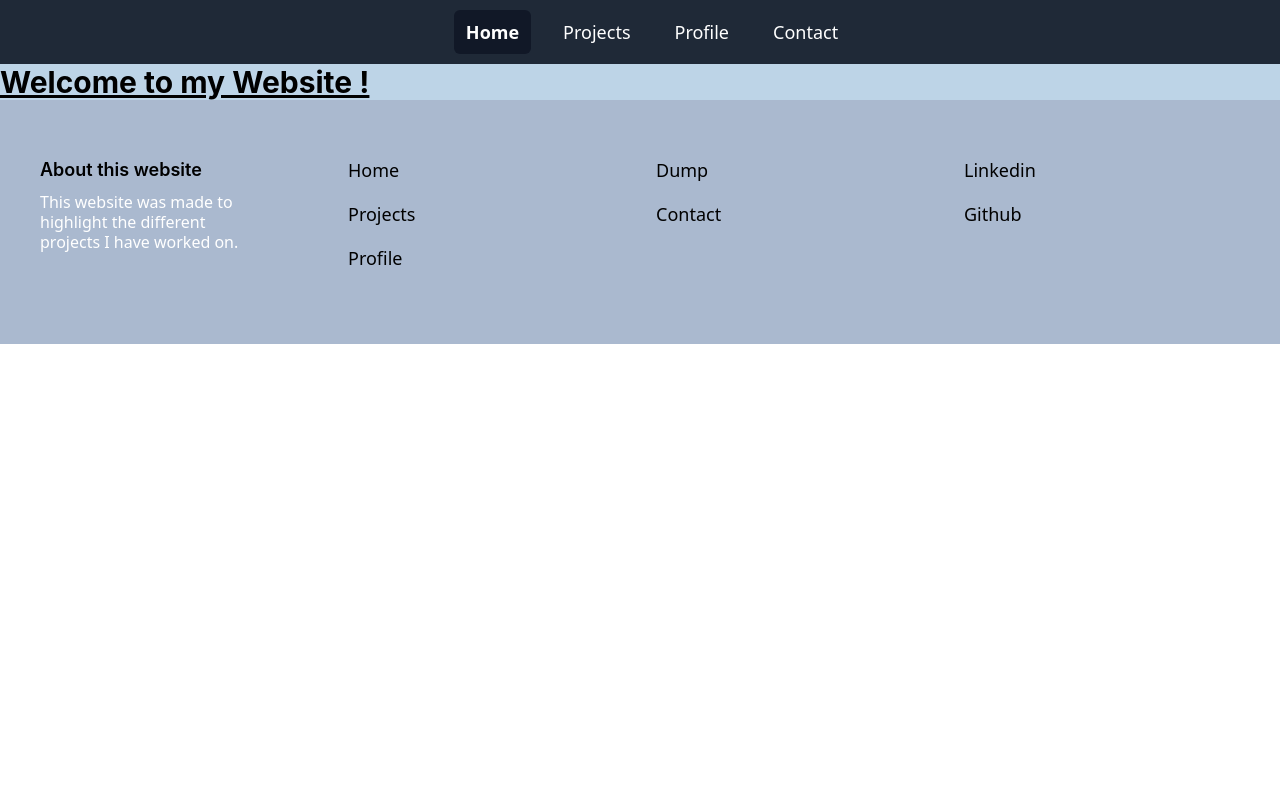
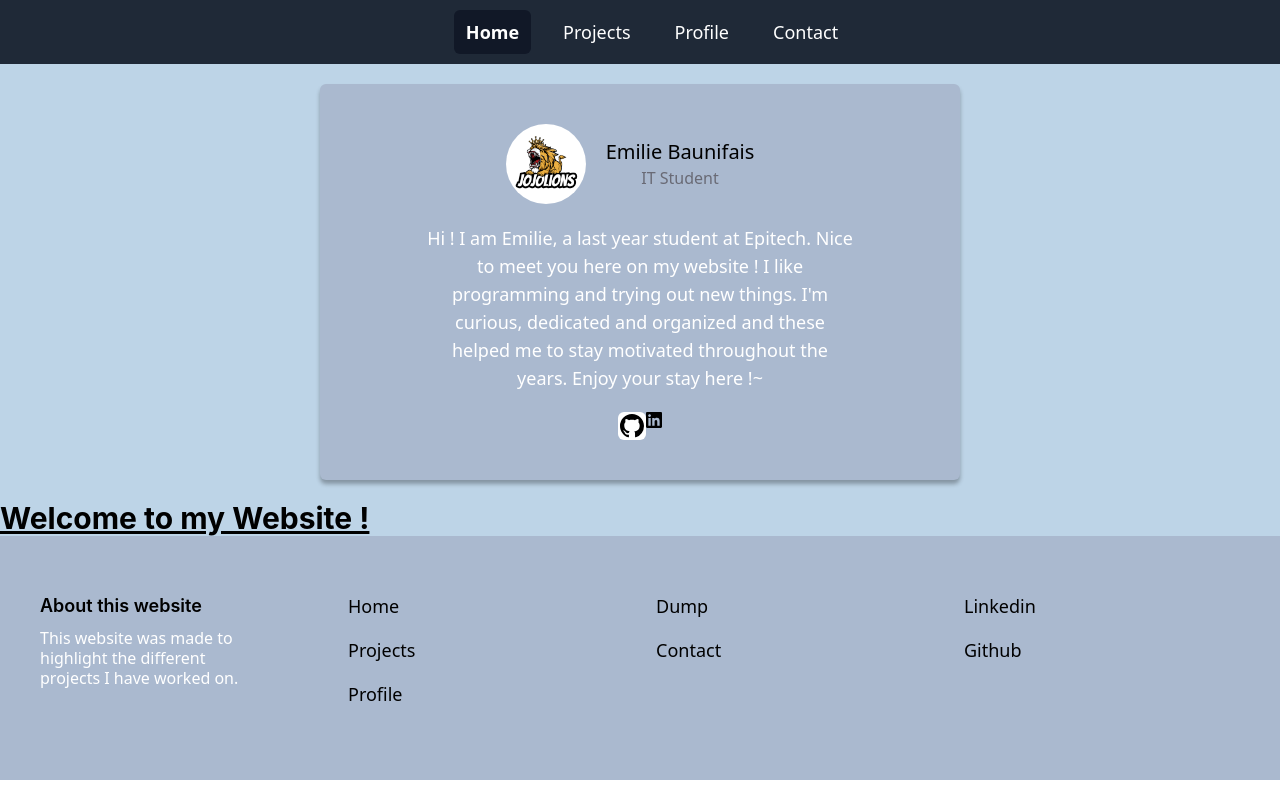
Before and after one commit to Nelryn/MyWebsite, a React (Create React App) app in the folder my-website/: page / in a window 1280 px wide. Built offline with nearby package versions, Linux system fonts and the light colour scheme.

Commit message:
presentation part wip, stopped at social icons

```diff
--- a/my-website/package.json
+++ b/my-website/package.json
@@ -10,6 +10,7 @@
     "@testing-library/user-event": "^13.5.0",
     "react": "^18.3.1",
     "react-dom": "^18.3.1",
+    "react-icons": "^5.3.0",
     "react-router-dom": "^6.26.1",
     "react-scripts": "5.0.1",
     "styled-components": "^6.1.13",
--- a/my-website/src/pages/index.js
+++ b/my-website/src/pages/index.js
@@ -1,16 +1,47 @@
 import React from "react";
+import { VscGithubInverted } from "react-icons/vsc";
+import { SiLinkedin } from "react-icons/si";
 
-import "./index.css"
+import "./index.css";
+import pfp from "../assets/jojolions.png";
 
 const Home = () => {
     return (
-        <body className="bg-baby-blue">
+        <div className="bg-baby-blue">
+            <div className="py-5 flex place-content-center">
+                <div className="bg-[#AAB9CF] w-1/2 h-fit rounded-md shadow-basic py-10 grid gap-3 justify-items-center">
+                    <div className="flex">
+                        <img src={pfp} alt="Emilie's profile picture" className="h-20 w-20 bg-white rounded-full" />
+                        <div className="px-5 content-center">
+                            <div className="font-sans sans-serif text-xl">
+                                Emilie Baunifais
+                            </div>
+                            <div className="text-center font-sans sans-serif text-base text-txt-gray">
+                                IT Student
+                            </div>
+                        </div>
+                    </div>
+                    <div className="w-4/6 py-2 text-center font-sans sans-serif text-lg text-white leading-7">
+                        Hi ! I am Emilie, a last year student at Epitech. Nice to meet you here on my website !
+                        I like programming and trying out new things. I'm curious, dedicated and organized and these helped me to stay motivated throughout the years.
+                        Enjoy your stay here !~
+                    </div>
+                    <div className="flex">
+                        <div className="flex bg-white w-7 h-7 place-content-center place-items-center rounded-md">
+                            <VscGithubInverted className="w-6 h-6"/>
+                        </div>
+                        <div>
+                            <SiLinkedin />
+                        </div>
+                    </div>
+                </div>
+            </div>
             <div>
                 <h1 className="text-3xl font-bold underline">
                     Welcome to my Website !
                 </h1>
             </div>
-        </body>
+        </div>
     )
 }
 
--- a/my-website/tailwind.config.js
+++ b/my-website/tailwind.config.js
@@ -8,6 +8,10 @@ module.exports = {
     extend: {
       colors: {
         'baby-blue': '#BDD4E7',
+        'txt-gray': '#696A75',
+      },
+      boxShadow: {
+        'basic': '0 4px 4px 0px rgba(0,0,0,0.3)',
       }
     },
   },
```
Also changed, not shown: my-website/src/assets/jojolions.png (added), 1 other file (tests, documents, lock files or other folders).
